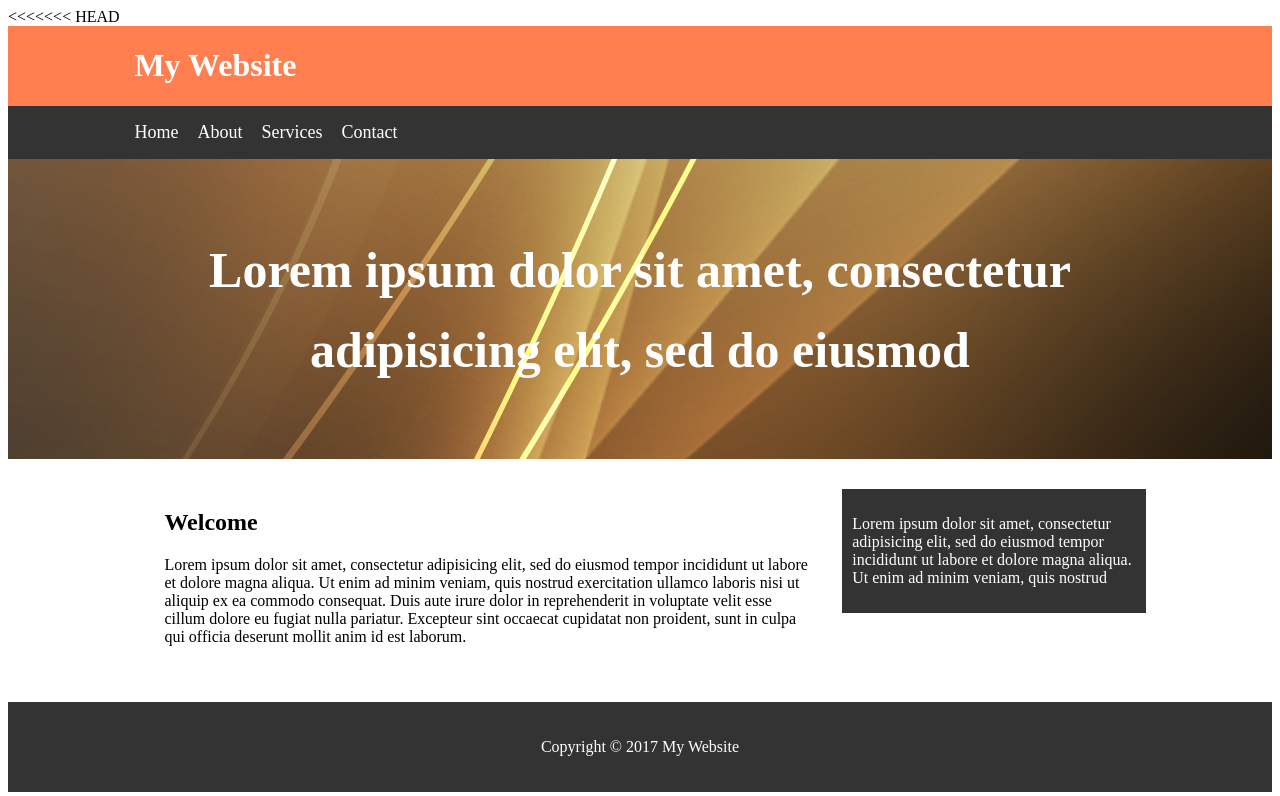
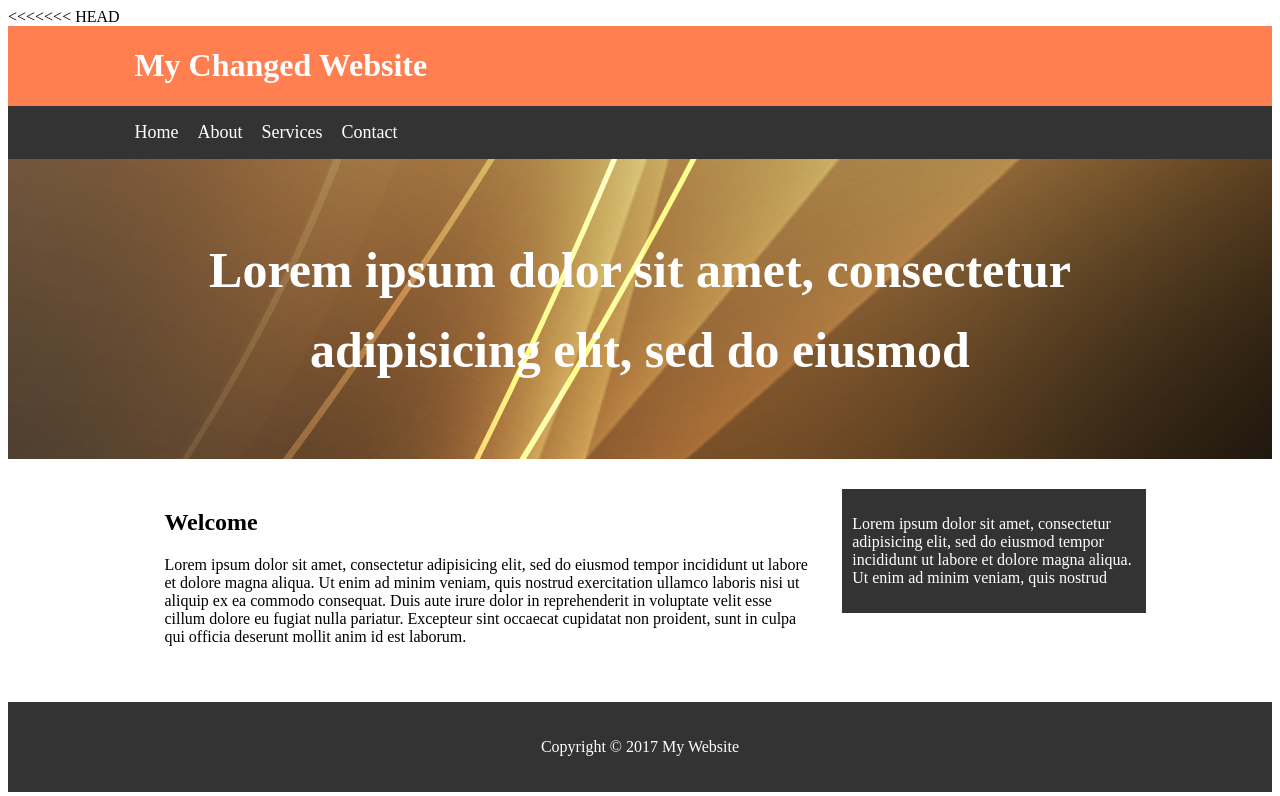
Before and after one commit to sdavies-endgame/TraversyMyWebsite, a plain HTML site: page index.html in a window 1280 px wide. Shown: the top 796 px of the page. Drawn offline with Linux system fonts and the light colour scheme.

Commit message:
Changed again

```diff
--- a/index.html
+++ b/index.html
@@ -8,7 +8,7 @@
 <body>
 	<header id="main-header">
 		<div class="container">
-			<h1>My Website</h1>
+			<h1>My Changed Website</h1>
 		</div>
 	</header>
 
```
